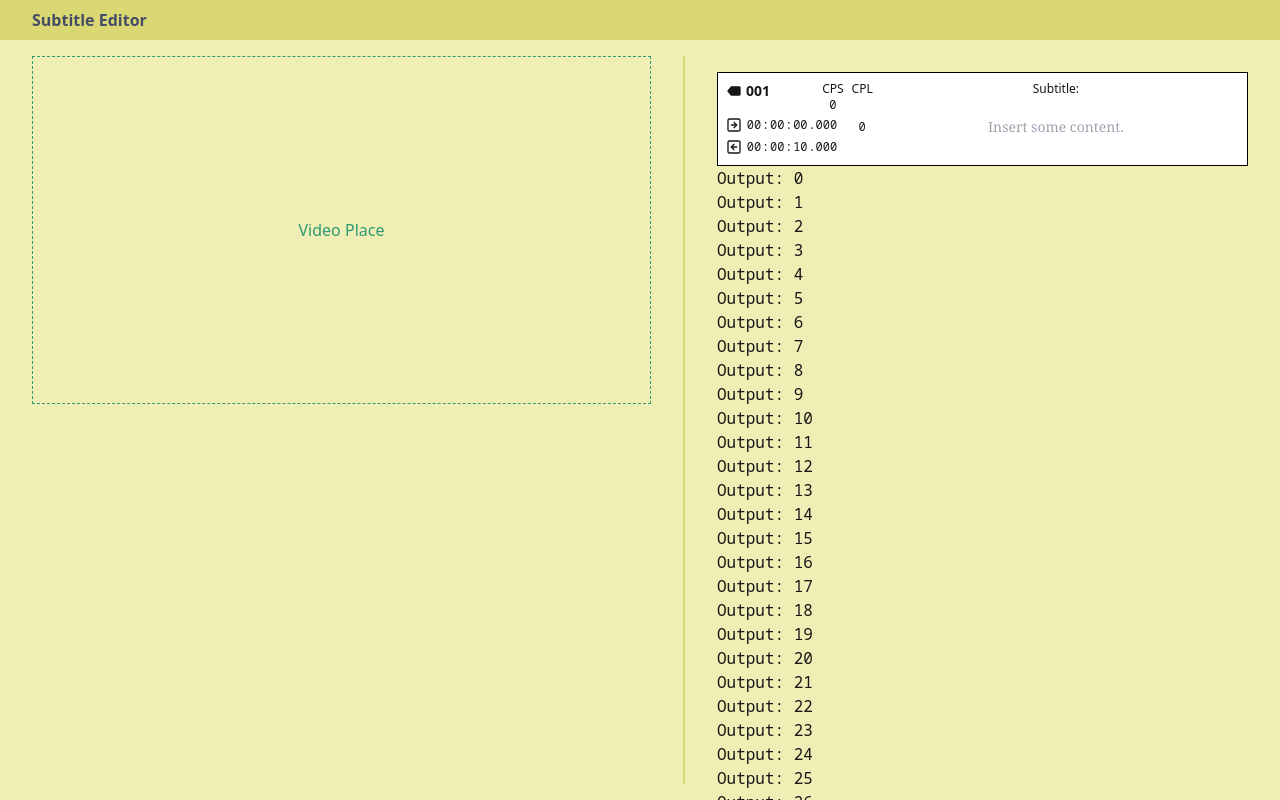
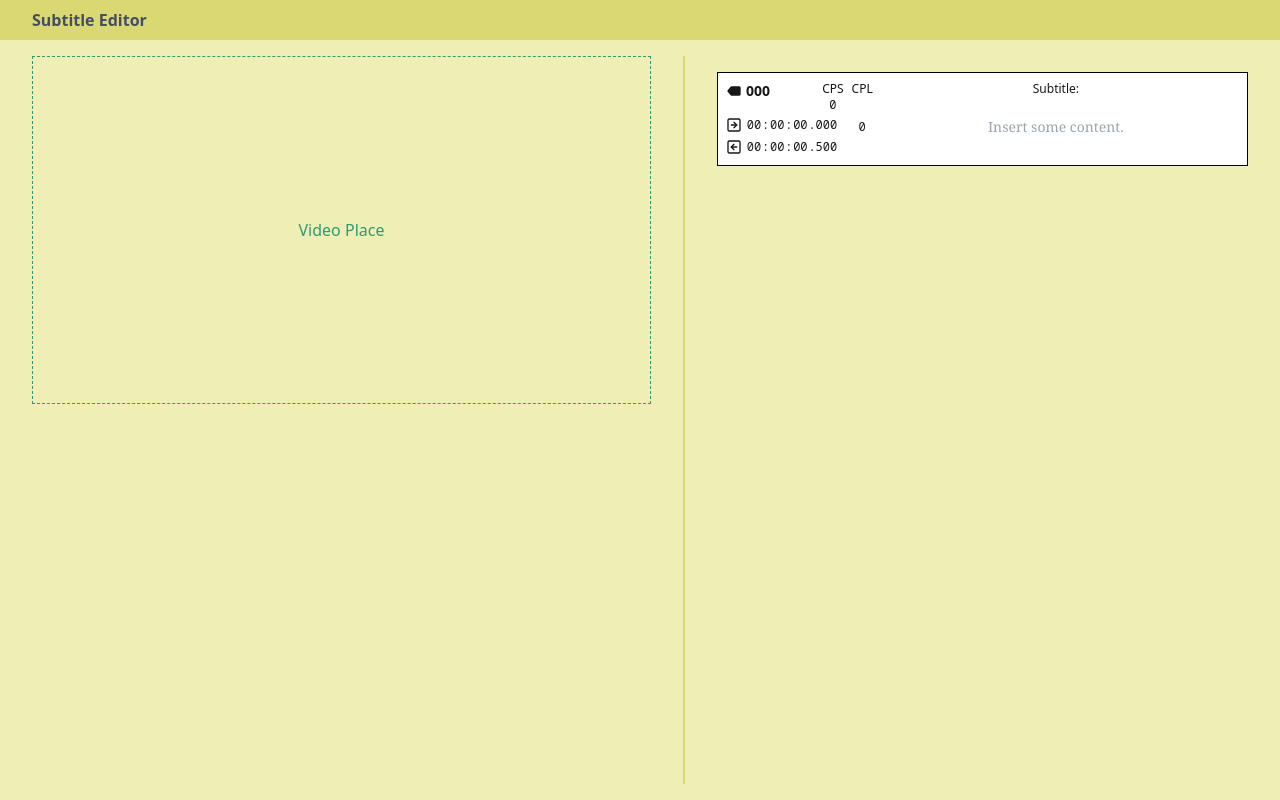
Before and after one commit to 4k40n1/subtitle-editor-nextjs, a Next.js app: page / in a window 1280 px wide. Built offline with nearby package versions, Linux system fonts and the light colour scheme.

Commit message:
Subtitle Context

```diff
--- a/src/app/layout.tsx
+++ b/src/app/layout.tsx
@@ -1,6 +1,7 @@
+import './globals.css'
+import { Noto_Sans, Noto_Sans_Mono, Noto_Serif } from 'next/font/google'
 import type { Metadata } from 'next'
-import { Noto_Sans, Noto_Serif, Noto_Sans_Mono } from 'next/font/google'
-import './globals.css'
+import { SubtitleProvider } from '@/data/contexts/subtitle-context'
 
 const notoSans = Noto_Sans({
   subsets: ['latin'],
@@ -42,7 +43,9 @@ export default function RootLayout({
       <body
         className={`${notoSans.className} ${notoSerif.className} ${notoSansMono.className} antialiased`}
       >
-        {children}
+        <SubtitleProvider>
+          {children}
+        </SubtitleProvider>
       </body>
     </html>
   )
--- a/src/components/templates/aside.tsx
+++ b/src/components/templates/aside.tsx
@@ -1,22 +1,14 @@
-import { ReactElement } from 'react'
-import SubtitleInput from '../ui/subtitle-input'
+// import { ReactElement } from 'react'
+import SubtitleCluster from '../ui/subtitle-cluster'
 
 export default function Aside() {
-  const placeholder = () => {
-    const list: ReactElement[] = []
-    for (let i = 0; i <= 50; i++) {
-      list.push(<div key={i}>{`Output: ${i}`}</div>)
-    }
-    return list
-  }
   return (
     <aside
       className='
         flex-1 p-8 overflow-y-scroll
       '
     >
-      <SubtitleInput index={1} startStamp={0} endStamp={10000} />
-      <div>{placeholder()}</div>
+      <SubtitleCluster />
     </aside>
   )
 }
--- a/src/components/ui/range-input.tsx
+++ b/src/components/ui/range-input.tsx
@@ -1,5 +1,5 @@
+import { TbSquareArrowLeft, TbSquareArrowRight } from 'react-icons/tb'
 import TimeInput from './time-input'
-import { TbSquareArrowLeft, TbSquareArrowRight } from 'react-icons/tb'
 
 interface RangeInputProps {
   startStamp: number,
--- /dev/null
+++ b/src/components/ui/subtitle-cluster.tsx
@@ -0,0 +1,28 @@
+'use client'
+
+import SubtitleInput from './subtitle-input'
+import SubtitleType from '@/core/types/subtitle'
+import useSubtitle from '@/data/hooks/useSubtitle'
+
+export default function SubtitleCluster() {
+  const { subtitles } = useSubtitle()
+
+  return (
+    <div>
+      {subtitles.map(
+        (subtitle: SubtitleType, index: number) => {
+          return (
+            <div key={index}>
+              <SubtitleInput
+                index={index}
+                startStamp={subtitle.startStamp}
+                endStamp={subtitle.endStamp}
+                content={subtitle.content}
+              />
+            </div>
+          )
+        }
+      )}
+    </div>
+  )
+}
--- a/src/components/ui/subtitle-input.tsx
+++ b/src/components/ui/subtitle-input.tsx
@@ -1,10 +1,10 @@
 'use client'
 
 import { BiSolidTag } from 'react-icons/bi'
+import CPL from './cpl'
+import CPS from './cps'
 import RangeInput from './range-input'
-import CPS from './cps'
 import { useState } from 'react'
-import CPL from './cpl'
 
 interface SubtitleInputProps {
   index: number,
--- a/src/components/ui/time-input.tsx
+++ b/src/components/ui/time-input.tsx
@@ -1,7 +1,7 @@
 'use client'
 
+import { useEffect, useState } from 'react'
 import Time from '@/core/utils/time'
-import { useEffect, useState } from 'react'
 
 interface TimeImputProps {
   timeStamp: number,
--- /dev/null
+++ b/src/core/types/subtitle.ts
@@ -0,0 +1,5 @@
+export default interface SubtitleType {
+  startStamp: number,
+  endStamp: number,
+  content: string
+}
--- /dev/null
+++ b/src/data/contexts/subtitle-context.tsx
@@ -0,0 +1,73 @@
+'use client'
+
+import { ReactNode, createContext, useCallback, useEffect, useState } from 'react'
+import SubtitleType from '@/core/types/subtitle'
+
+export interface SubtitleContextProps {
+  subtitles: SubtitleType[],
+  add: (index: number, subtitle: SubtitleType) => void,
+  replace: (index: number, subtitle: SubtitleType) => void,
+  remove: (index: number) => void,
+  save: () => void
+}
+
+const SubtitleContext = createContext<SubtitleContextProps>({} as SubtitleContextProps)
+
+interface SubtitleProviderProps {
+  children: ReactNode
+}
+
+export function SubtitleProvider({ children }: SubtitleProviderProps) {
+  const [ subtitleList, setSubtitleList ] = useState<SubtitleType[]>([])
+
+  const add = (index: number, subtitle: SubtitleType) => {
+    const before = subtitleList.slice(0, index)
+    const after = subtitleList.slice(index, subtitleList.length)
+    setSubtitleList([ ...before, subtitle, ...after ])
+  }
+
+  const replace = (index: number, subtitle: SubtitleType) => {
+    setSubtitleList(subtitleList.with(index, subtitle))
+  }
+
+  const remove = (index: number) => {
+    const before = subtitleList.slice(0, index)
+    const after = subtitleList.slice(index, subtitleList.length)
+    setSubtitleList([ ...before, ...after ])
+  }
+
+  const save = async (): Promise<void> => {
+    const subtitles = JSON.stringify(subtitleList)
+    localStorage.setItem('subtitles', subtitles)
+  }
+
+  const load = useCallback(
+    async () => {
+      const subtitles = localStorage.getItem('subtitles')
+      if (!subtitles) {
+        setSubtitleList([{
+          startStamp: 0,
+          endStamp: 500,
+          content: ''
+        }])
+      } else {
+        const _subtitles =  await JSON.parse(subtitles)
+        setSubtitleList(_subtitles)
+      }
+    }, []
+  )
+
+  useEffect(() => {
+    load()
+  }, [load])
+
+  return (
+    <SubtitleContext.Provider
+      value={{ subtitles: subtitleList, add, replace, remove, save }}
+    >
+      {children}
+    </SubtitleContext.Provider>
+  )
+}
+
+export default SubtitleContext
--- /dev/null
+++ b/src/data/hooks/useSubtitle.ts
@@ -0,0 +1,5 @@
+import SubtitleContext from '../contexts/subtitle-context'
+import { useContext } from 'react'
+
+const useSubtitle = () => useContext(SubtitleContext)
+export default useSubtitle
```
Also changed, not shown: .eslintrc.json.
